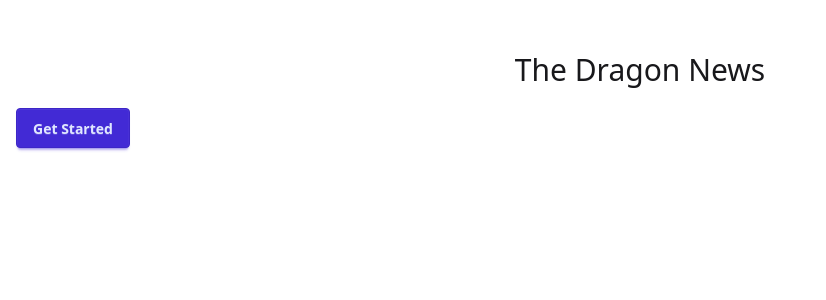
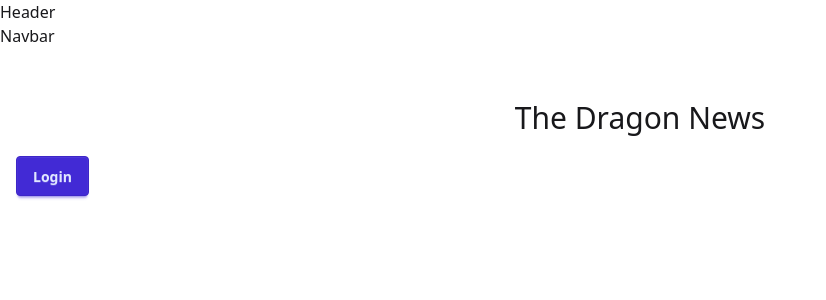
Before and after one commit to AMIRUL1104/the-dragon-news, a Next.js app: page / in a window 1280 px wide. Shown: the top 300 px of the page, without its empty margins (0-826 px from the left). Built offline with nearby package versions, Linux system fonts and the light colour scheme.

Commit message:
make route group ,not-found page and basic folder structure

```diff
--- /dev/null
+++ b/src/app/(auth)/layout.jsx
@@ -0,0 +1,12 @@
+import Navbar from "@/components/Navbar/Navbar";
+
+function AuthLayout({ children }) {
+  return (
+    <>
+      <Navbar />
+      {children}
+    </>
+  );
+}
+
+export default AuthLayout;
--- /dev/null
+++ b/src/app/(auth)/login/page.jsx
@@ -0,0 +1,5 @@
+function LoginPage() {
+  return <div>LoginPage</div>;
+}
+
+export default LoginPage;
--- /dev/null
+++ b/src/app/(auth)/register/page.jsx
@@ -0,0 +1,5 @@
+function RegisterPage() {
+  return <div>RegisterPage</div>;
+}
+
+export default RegisterPage;
--- /dev/null
+++ b/src/app/(main)/layout.jsx
@@ -0,0 +1,14 @@
+import Header from "@/components/Header/Header";
+import Navbar from "@/components/Navbar/Navbar";
+
+function MainLayout({ children }) {
+  return (
+    <>
+      <Header />
+      <Navbar />
+      {children}
+    </>
+  );
+}
+
+export default MainLayout;
--- a/src/app/page.js
+++ b/src/app/(main)/page.js
@@ -1,10 +1,14 @@
+import Link from "next/link";
+
 export default function Home() {
   return (
     <main className="container mx-auto px-4 py-8">
       <h1 className=" capitalize text-3xl my-5 text-center ">
         the dragon news
       </h1>
-      <button className=" btn btn-primary">Get Started</button>
+      <button className=" btn btn-primary">
+        <Link href={"/login"}>Login</Link>
+      </button>
     </main>
   );
 }
--- a/src/app/layout.js
+++ b/src/app/layout.js
@@ -1,5 +1,7 @@
 import { Poppins } from "next/font/google";
 import "./globals.css";
+import Header from "@/components/Header/Header";
+import Navbar from "@/components/Navbar/Navbar";
 
 const poppins = Poppins({
   variable: "--font-poppins",
@@ -14,7 +16,11 @@ export const metadata = {
 
 export default function RootLayout({ children }) {
   return (
-    <html lang="en" className={`${poppins.variable} h-full antialiased`}>
+    <html
+      lang="en"
+      data-theme="light"
+      className={`${poppins.variable} h-full antialiased`}
+    >
       <body className="min-h-full flex flex-col">{children}</body>
     </html>
   );
--- /dev/null
+++ b/src/app/not-found.jsx
@@ -0,0 +1,5 @@
+function NotFound() {
+  return <div>NotFound</div>;
+}
+
+export default NotFound;
--- /dev/null
+++ b/src/components/Header/Header.jsx
@@ -0,0 +1,5 @@
+function Header() {
+  return <div>Header</div>;
+}
+
+export default Header;
--- /dev/null
+++ b/src/components/Navbar/Navbar.jsx
@@ -0,0 +1,5 @@
+function Navbar() {
+  return <div>Navbar</div>;
+}
+
+export default Navbar;
```
